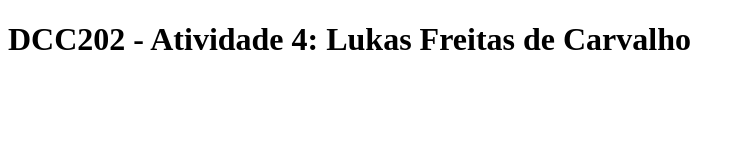
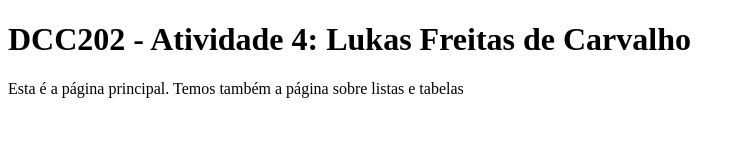
Before and after one commit to ufjf-dcc202/ufjf-dcc202-2023-3-a-atv4-Lukas712, a website: page index.html in a window 1280 px wide. Shown: the whole page, without its empty margins (0-745 px from the left). Drawn offline with Linux system fonts and the light colour scheme.

Commit message:
Adição do texto do parágrafo

```diff
--- a/index.html
+++ b/index.html
@@ -8,7 +8,7 @@
 <body>
     <main>
         <h1>DCC202 - Atividade 4: Lukas Freitas de Carvalho</h1>
-        <p></p>
+        <p>Esta é a página principal. Temos também a página sobre listas e tabelas </p>
     </main>
 </body>
 </html>
```
